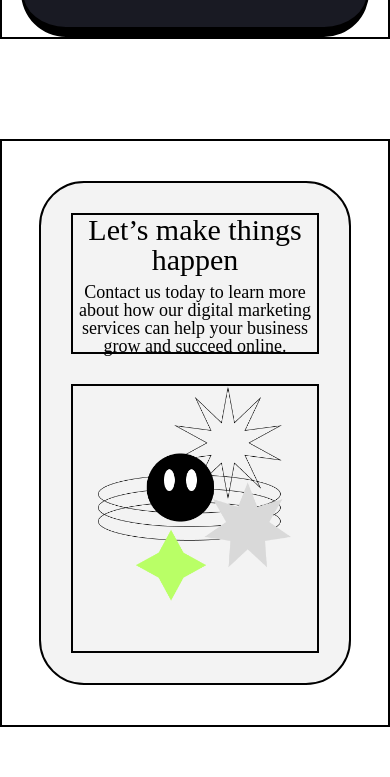
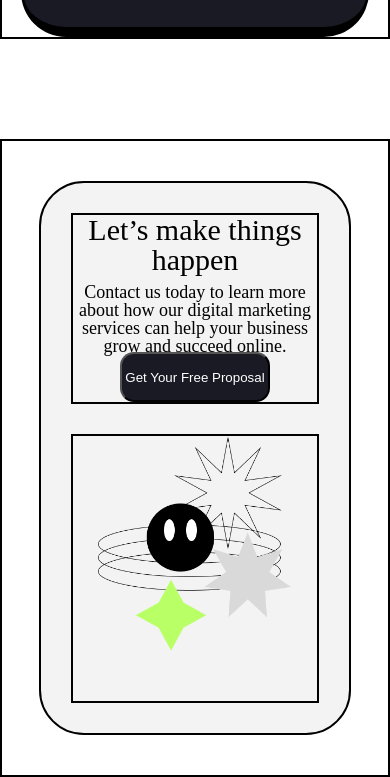
Before and after one commit to Hasnainmurtaza265/digital-marketing-web, a plain HTML site: page index.html in a window 390 px wide. Shown: the part 5496-6273 px from the top of the page. Before the commit the page ends 6223 px from the top, so only its background shows below. Drawn offline with Linux system fonts and the light colour scheme.

Commit message:
proposal button completely responsive

```diff
--- a/index.html
+++ b/index.html
@@ -219,6 +219,7 @@
 
                 <p>Contact us today to learn more about how our digital marketing services can help your
                     business grow and succeed online.</p>
+                    <button>Get Your Free Proposal</button>
             </div>
             <div class="proposalimg">
                 <img src="./Images/proposal.png" alt="">
@@ -228,6 +229,7 @@
 
 
 
+
 </body>
 
 </html>
--- a/media.css
+++ b/media.css
@@ -210,6 +210,10 @@
 .proposalcontent p{
     width: 100%;
 }
+.proposalcontent button{
+    width: 150px;
+    height: 50px;
+}
 
 .proposalimg{
     width: 100%;
--- a/style.css
+++ b/style.css
@@ -618,6 +618,15 @@ line-height: 100%;
     line-height: 100%;
     margin-top: 30px;
 }
+.proposalcontent button{
+    width: 288px;
+    height: 68px;
+    gap: 10px;
+    border-radius: 14px;
+    background-color: #191A23;
+    color: white;
+
+}
 
 .proposalimg{
 border: 2px solid black;
```
